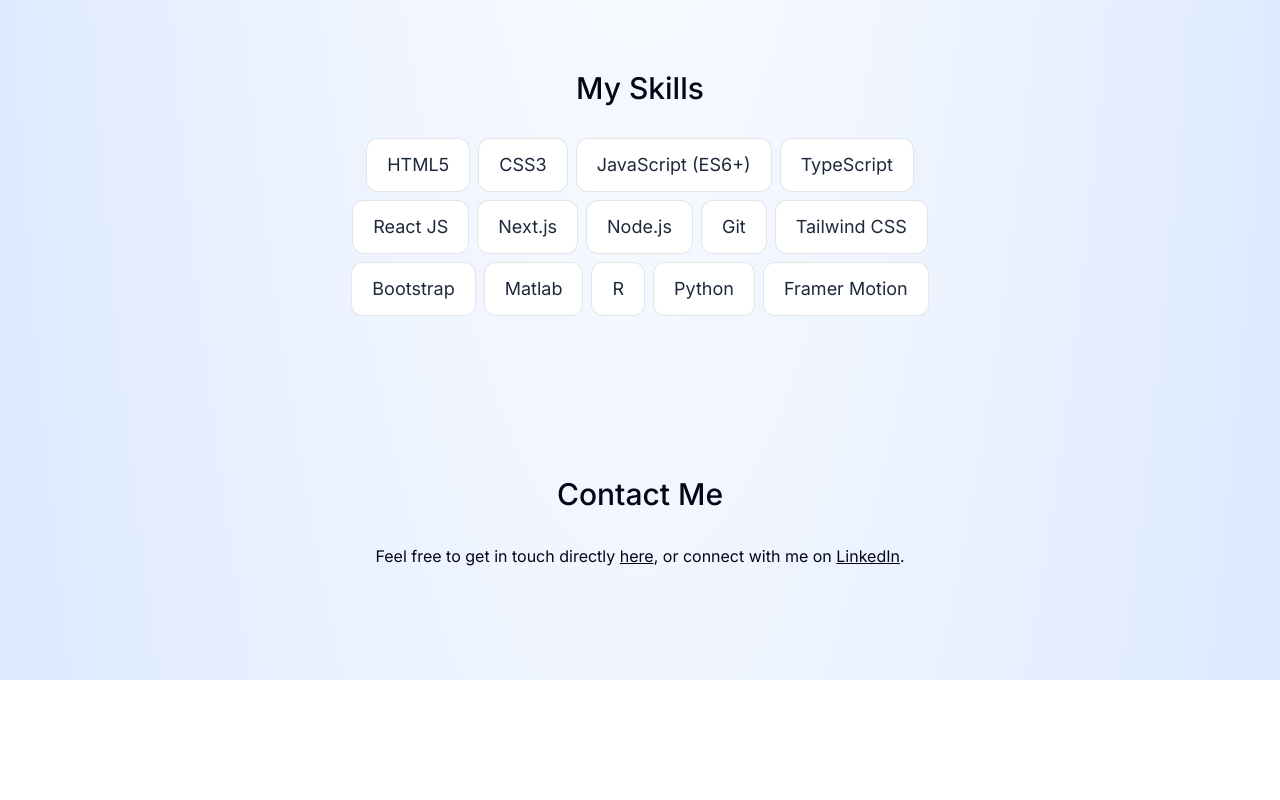
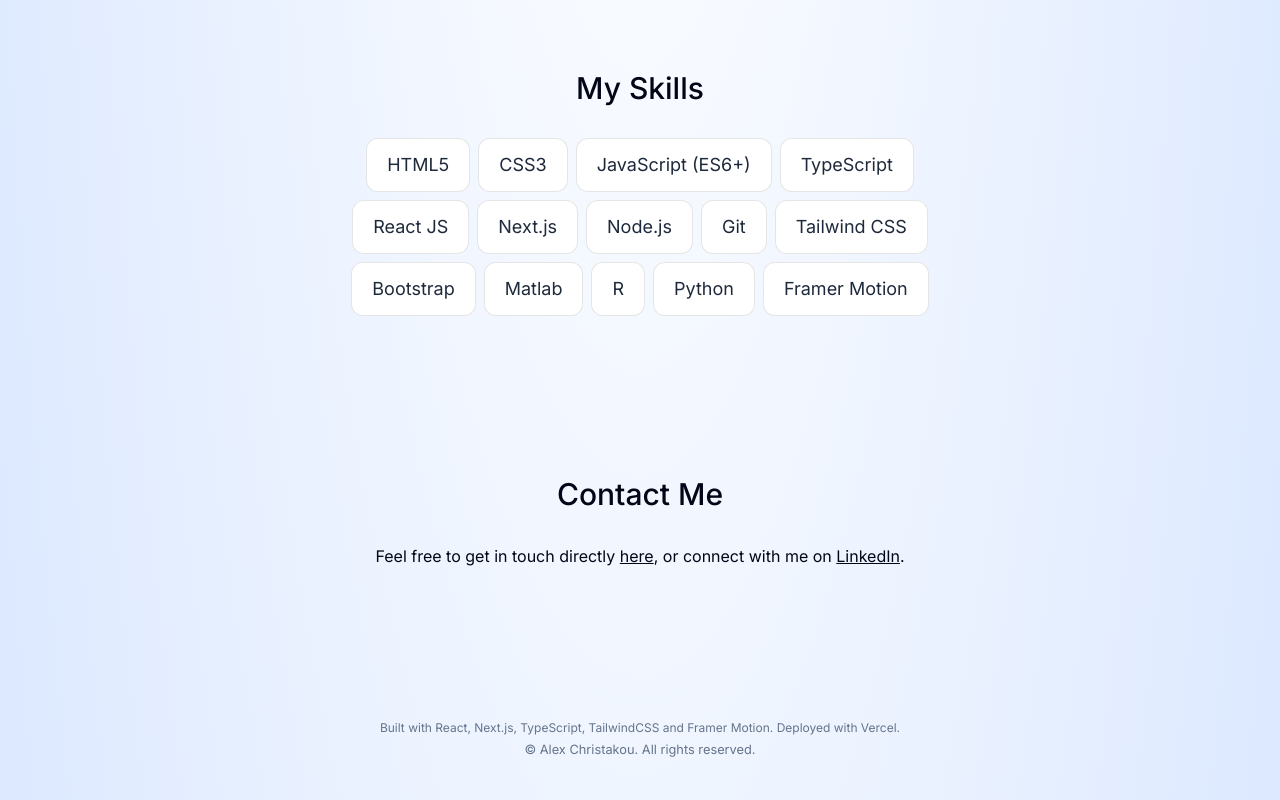
Before and after one commit to achris2/portfolio, a Next.js app: page / in a window 1280 px wide. Shown: the part 2370-3170 px from the top of the page. Before the commit the page ends 3050 px from the top, so only its background shows below. Built offline with nearby package versions, Linux system fonts and the light colour scheme.

Commit message:
added a footer section

```diff
--- a/app/layout.tsx
+++ b/app/layout.tsx
@@ -2,6 +2,7 @@ import './globals.css'
 import { Inter } from 'next/font/google'
 import Header from '@/components/header'
 import ActiveSectionContextProvider from '@/context/active-section-context'
+import Footer from '@/components/footer'
 
 const inter = Inter({ subsets: ['latin'] })
 
@@ -21,7 +22,8 @@ export default function RootLayout({
         <div className="relative pt-14 sm:pt-18 top-0 left-0 h-full w-full bg-white bg-[radial-gradient(60%_120%_at_50%_50%,hsla(180,65%,55%,0)_0,rgba(130,175,255,0.3)_100%)]">
           <ActiveSectionContextProvider>
               <Header />
-              {children}
+            {children}
+            <Footer />
           </ActiveSectionContextProvider>
         </div>
 
--- /dev/null
+++ b/components/footer.tsx
@@ -0,0 +1,12 @@
+import React from 'react'
+
+export default function Footer() {
+  return (
+      <footer className="mb-50 px-4 py-10 text-center text-slate-500">
+          <p className="text-xs">
+              <span>Built with React, Next.js, TypeScript, TailwindCSS and Framer Motion. Deployed with Vercel. </span>
+          </p>
+          <small> &copy; Alex Christakou. All rights reserved.</small>
+    </footer>
+  )
+}
```
